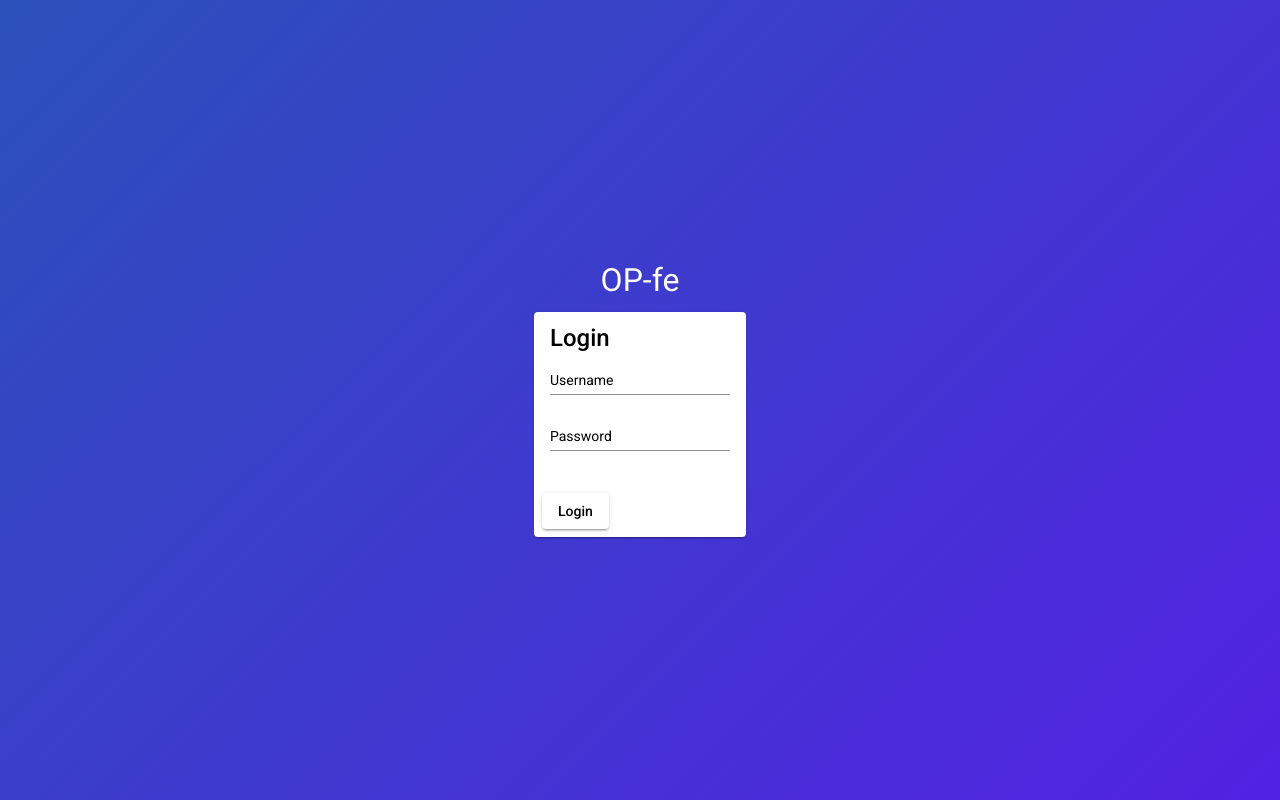
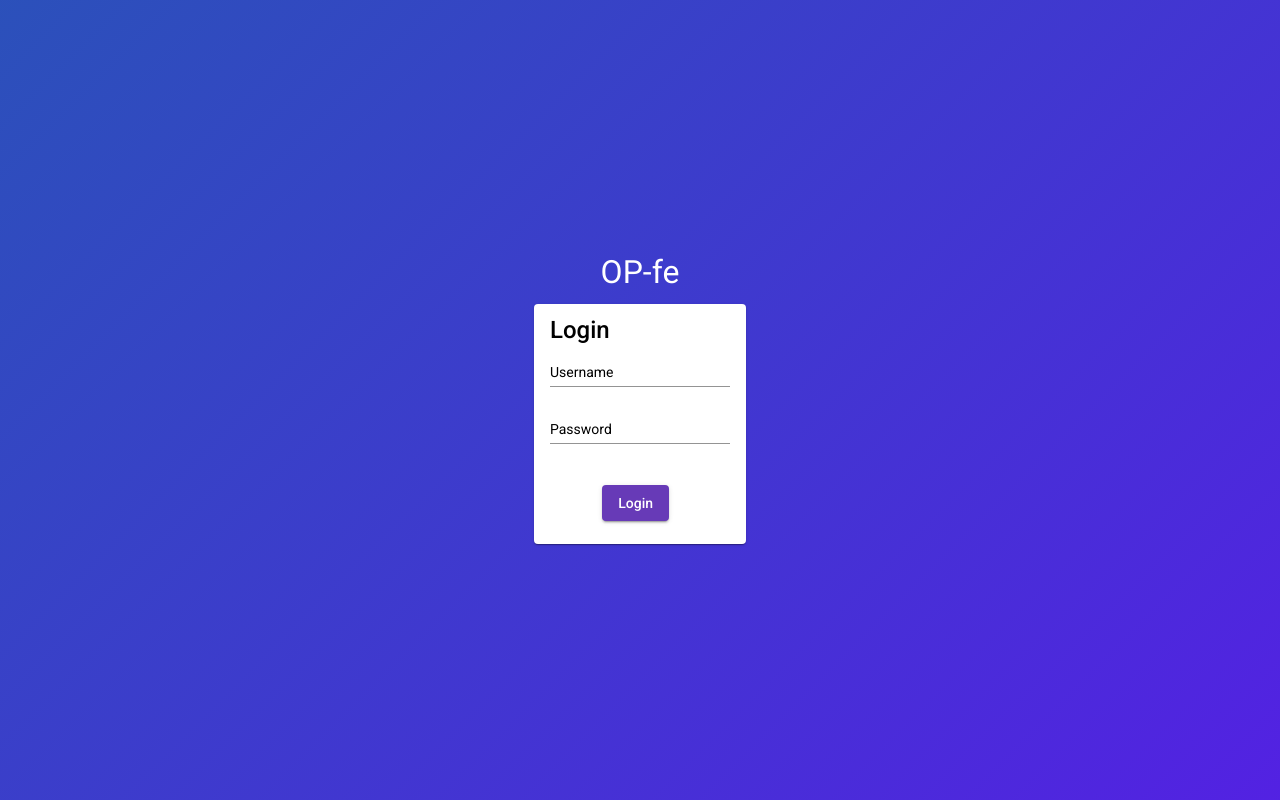
Before and after one commit to yrdavide1/OP-fe, an Angular app: page /login in a window 1280 px wide. Built offline with nearby package versions, Linux system fonts and the light colour scheme.

Commit message:
login component works

```diff
--- a/src/app/components/login/login.component.html
+++ b/src/app/components/login/login.component.html
@@ -13,8 +13,8 @@
                 <input matInput type="password" style="color: black" id="passwordInput">
             </mat-form-field>
         </mat-card-content>
-        <mat-card-actions>
-            <button mat-raised-button style="color: black" id="submitLogin" (click)="userLogin()">Login</button>
+        <mat-card-actions style="margin-left: 29%; margin-right: 1rem;">
+            <button mat-raised-button color="primary" style="color: white" id="submitLogin" (click)="userLogin()">Login</button>
         </mat-card-actions>
     </mat-card>
 </div>
--- a/src/app/components/login/login.component.scss
+++ b/src/app/components/login/login.component.scss
@@ -30,6 +30,6 @@
 
         color: white;
         height: 33%;
-        flex: 0 1 20%;
+        flex: 0 1 30%;
     }
 }
--- a/src/app/components/login/login.component.ts
+++ b/src/app/components/login/login.component.ts
@@ -1,4 +1,5 @@
 import { Component, OnInit } from '@angular/core';
+import { Router } from '@angular/router';
 import { User } from 'src/app/models/user';
 import { LoginService } from 'src/app/services/login.service';
 
@@ -10,7 +11,8 @@ import { LoginService } from 'src/app/services/login.service';
 export class LoginComponent implements OnInit {
 
   constructor(
-      private loginService: LoginService
+      private loginService: LoginService,
+      private router: Router
   ) {
     document.addEventListener('keypress', (e) => {
       if(e.key === 'Enter'){
@@ -38,8 +40,11 @@ export class LoginComponent implements OnInit {
 
     this.loginService.userSignIn(username, password).subscribe({
       next: data => {
-        let u: User = data;
-        alert(JSON.stringify(u));
+        console.log(data);
+        this.router.navigate(['welcome']);
+      },
+      error: err => {
+        alert(err);
       }
     });
   }
```
